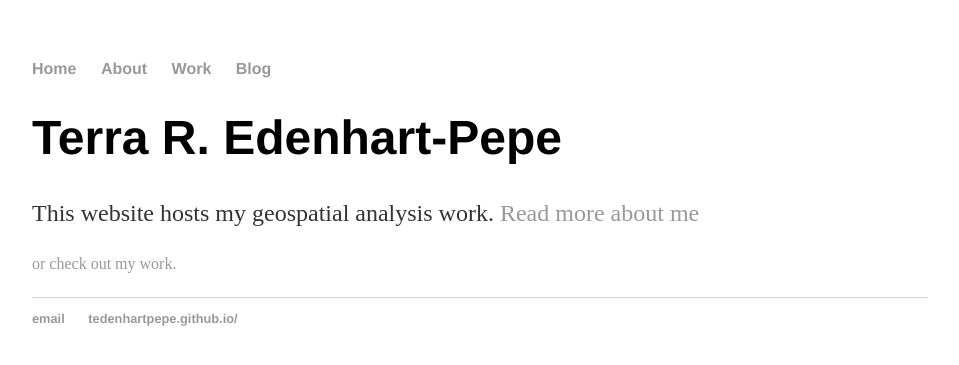
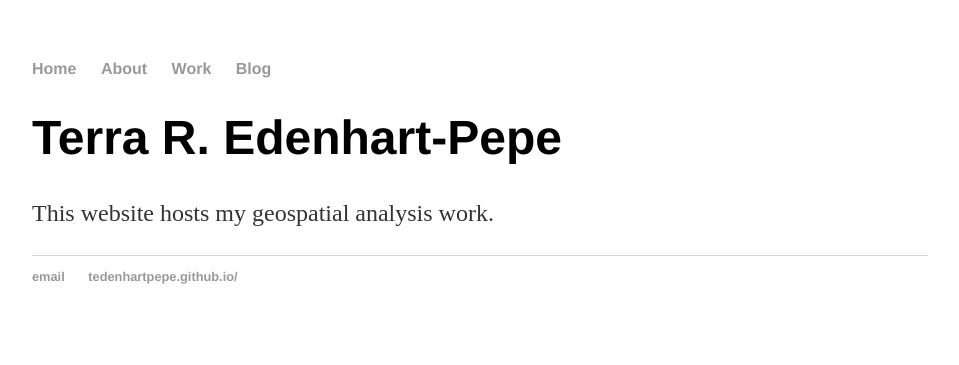
Before and after one commit to tedenhartpepe/tedenhartpepe.github.io, a Jekyll site: the page built from index.html, in a window 1280 px wide. Shown: the top 365 px of the page, without its empty margins (160-1119 px from the left). Built offline with Jekyll 4.4.1, drawn with Linux system fonts in a browser that asks for light colours.

Commit message:
Update index.html
removed: <a href="/about"> Read more about me</a></p> <a href="/about">or check out my work.</a>

```diff
--- a/index.html
+++ b/index.html
@@ -4,5 +4,5 @@ title: Terra R. Edenhart-Pepe, Work
 ---
 <div class="blurb">
 	<h1>Terra R. Edenhart-Pepe</h1>
-	<p>This website hosts my geospatial analysis work. <a href="/about"> Read more about me</a></p> <a href="/about">or check out my work.</a></p>
+	<p>This website hosts my geospatial analysis work. </p>
     		</div><!-- /.blurb -->
```
